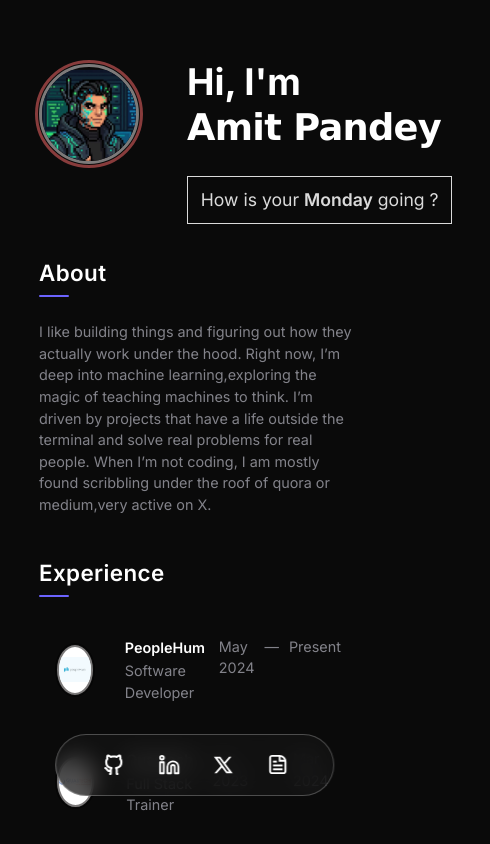
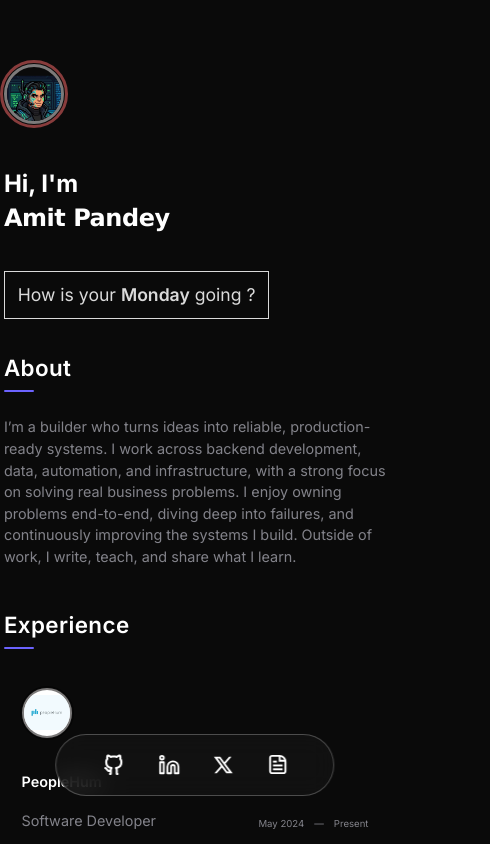
Before and after one commit to tcetamitpandey/AmitPandey.dev, a React (Vite) app: page / in a window 390 px wide. Shown: the top 844 px of the page, 490 px wide, since content can reach past the window. Built offline with nearby package versions, Linux system fonts and the light colour scheme.

Commit message:
design changes on mobile devices

```diff
--- a/src/App.css
+++ b/src/App.css
@@ -11,3 +11,10 @@
         width: 80%;
     }
 }
+
+@media (max-width : 400px ) {
+
+    .body_container{
+        width: 98%;
+    }
+}
--- a/src/components/About.jsx
+++ b/src/components/About.jsx
@@ -41,7 +41,7 @@ export default function About(){
                 <div className="_title">About</div>
                 <div className="about_content">
                     <p>
-                        I like building things and figuring out how they actually work under the hood. Right now, I’m deep into machine learning,exploring the magic of teaching machines to think. I’m driven by projects that have a life outside the terminal and solve real problems for real people. When I’m not coding, I am mostly found scribbling under the roof of quora or medium,very active on X.
+                        I’m a builder who turns ideas into reliable, production-ready systems. I work across backend development, data, automation, and infrastructure, with a strong focus on solving real business problems. I enjoy owning problems end-to-end, diving deep into failures, and continuously improving the systems I build. Outside of work, I write, teach, and share what I learn.
                     </p>
 
                 </div>
--- a/src/styles/Intro.css
+++ b/src/styles/Intro.css
@@ -56,6 +56,7 @@
 .intro_text_main {
   display: flex;
   align-items: baseline;
+  /* flex-direction: column; */
   gap: 1rem;
 }
 
@@ -139,4 +140,22 @@ h1 {
   .intro_text{
     gap: 1.5rem;
   }
+
+  .intro_hi{
+    font-size: 1.5rem;
+  }
+
+  .intro_name{
+    font-size: 1.5rem;
+  }
+
+  .intro_container{
+    display: flex;
+    flex-direction: column;
+  }
+
+  .profile_img{
+    width: 60px;
+    height: 60px;
+  }
 }
--- a/src/styles/about.css
+++ b/src/styles/about.css
@@ -91,3 +91,28 @@ p{
     margin-top: 6px;
     border-radius: 2px;
 }
+
+
+@media (max-width : 900px) {
+
+    .item_left{
+        display: flex;
+        flex-direction: column;
+        align-items: start;
+    }
+
+    .item_right{
+        display: flex;
+        align-items: end;
+
+    }
+
+    .item_right p{
+        font-size: 0.6rem;
+    }
+
+    .item_text_section{
+        gap: 1rem;
+    }
+
+}
```
